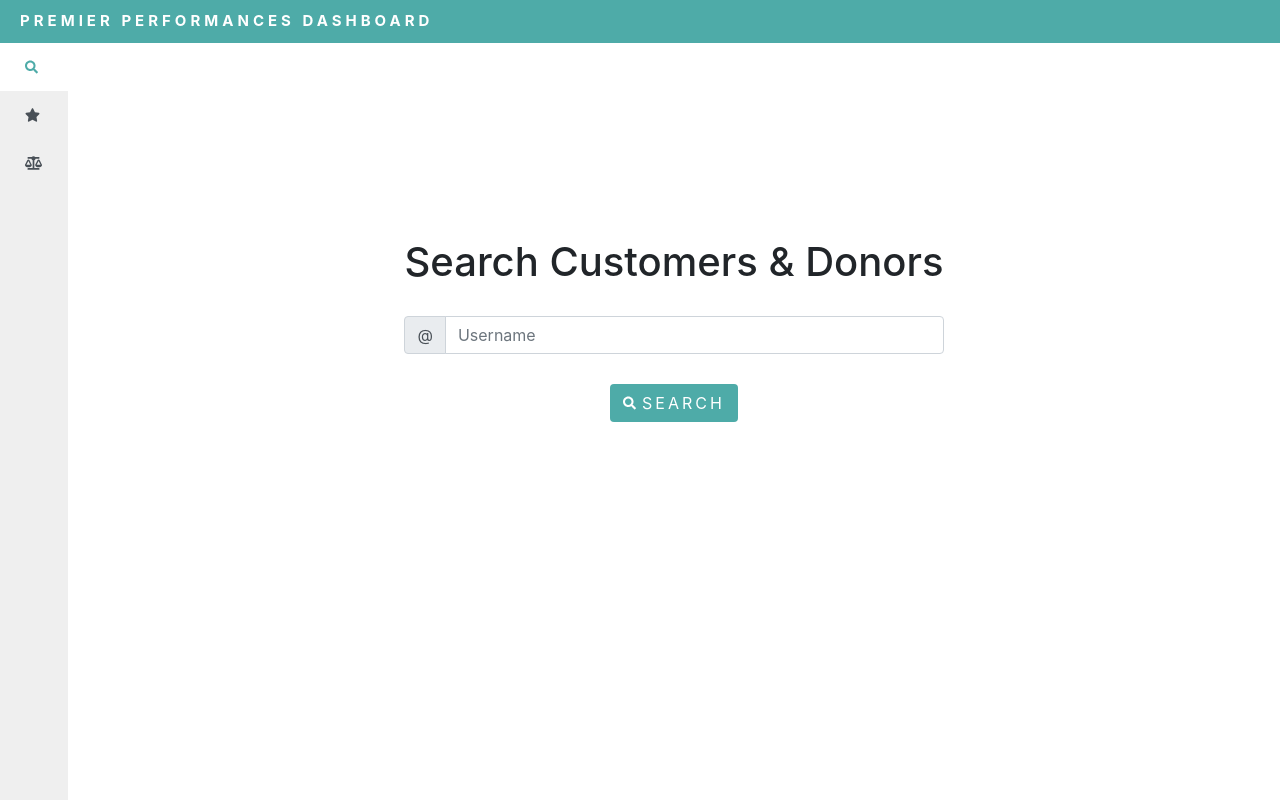
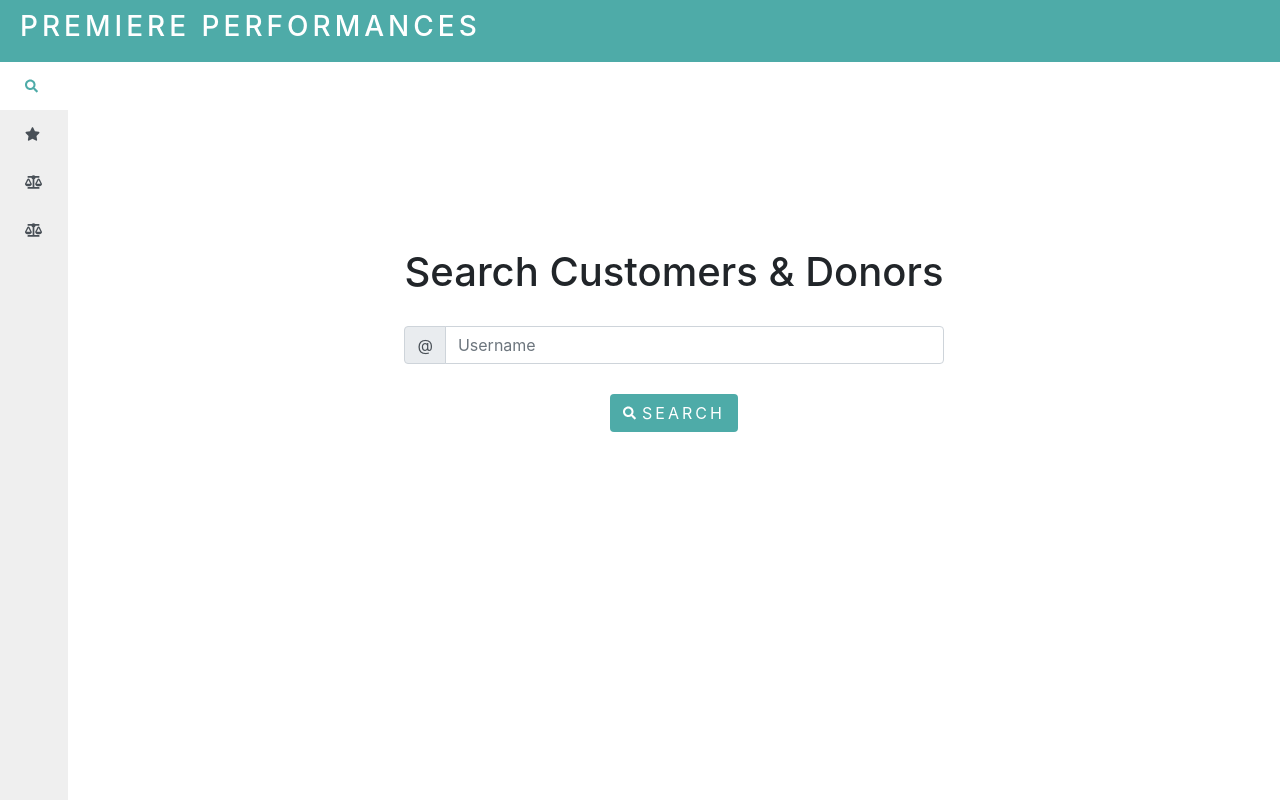
Before and after one commit to HongKong19/team-6, a Vue app: page / in a window 1280 px wide. Built offline with nearby package versions, Linux system fonts and the light colour scheme.

Commit message:
Engagement

```diff
--- a/src/App.vue
+++ b/src/App.vue
@@ -2,7 +2,7 @@
   <div class="body">
     <div class="container-fluid">
       <div class="d-flex row title-bar">
-        <font-awesome-icon icon="java" />{{ title }}
+        <h3>Premiere Performances</h3>
       </div>
     </div>
 
@@ -34,11 +34,20 @@
             >
               <font-awesome-icon icon="balance-scale" />
             </a>
+            <a
+              href="#"
+              class="list-group-item list-group-item-action"
+              v-bind:class="{'selected': (menu == 'Engagement')}"
+              v-on:click="this.engagement"
+            >
+              <font-awesome-icon icon="balance-scale" />
+            </a>
           </div>
         </div>
         <UserView v-if="(menu == 'Search') && (loading != true)" />
         <FavoritesView v-if="(menu == 'Favorites') && (loading != true)" />
         <CompatibilityView v-if="(menu == 'Compatibility') && (loading != true)"/>
+        <EngagementView v-if="(menu == 'Engagement') && (loading != true)"/>
         <LoadingView v-if="(loading == true)"/>
       </div>
     </div>
@@ -50,6 +59,7 @@ import { mapState } from "vuex";
 import FavoritesView from "./components/FavoritesView.vue";
 import UserView from "./components/UserView.vue";
 import CompatibilityView from "./components/CompatibilityView.vue";
+import EngagementView from "./components/EngagementView.vue"
 import LoadingView from "./components/LoadingView.vue";
 
 export default {
@@ -72,13 +82,17 @@ export default {
     },
     compatibility() {
       this.$store.commit("setMenu", "Compatibility");
-    }
+    },
+    engagement() {
+      this.$store.commit("setMenu", "Engagement");
+    },
   },
   components: {
     FavoritesView,
     UserView,
     CompatibilityView,
-    LoadingView
+    LoadingView,
+    EngagementView
   }
 };
 </script>
```
